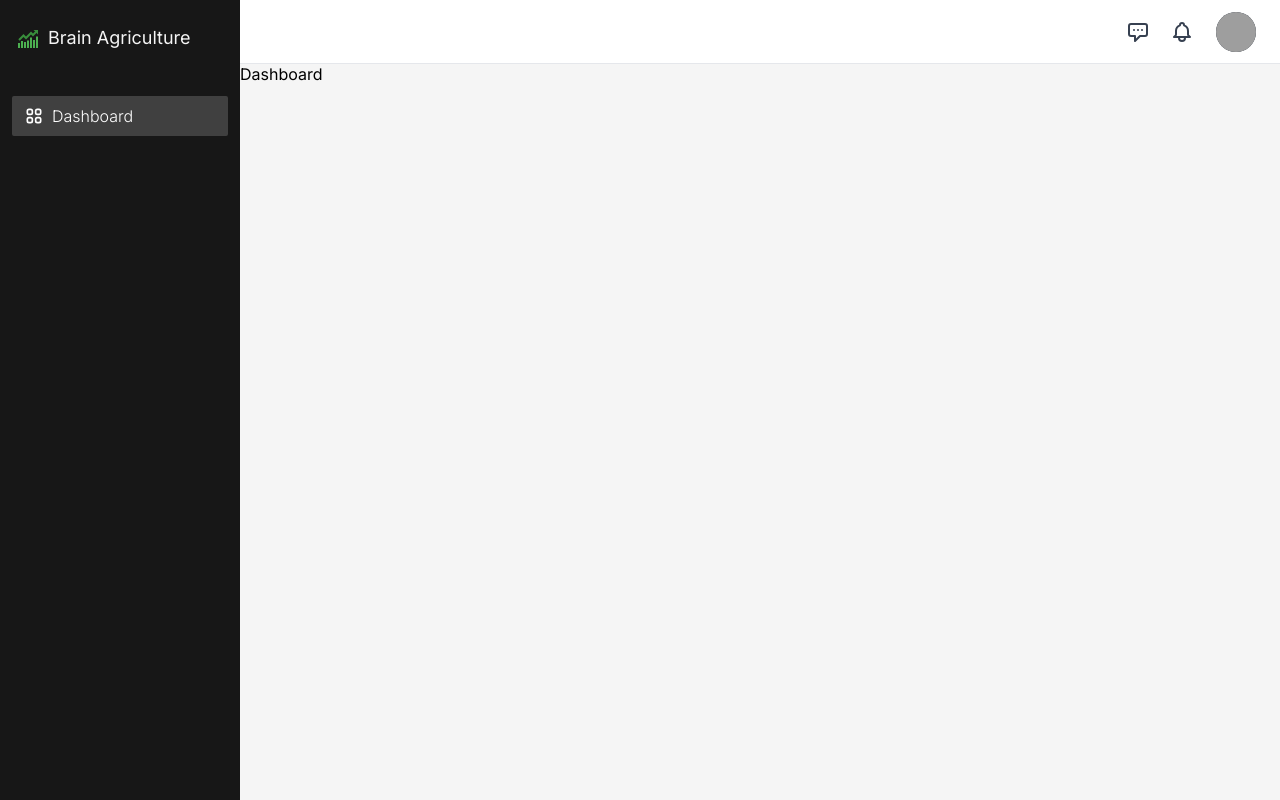
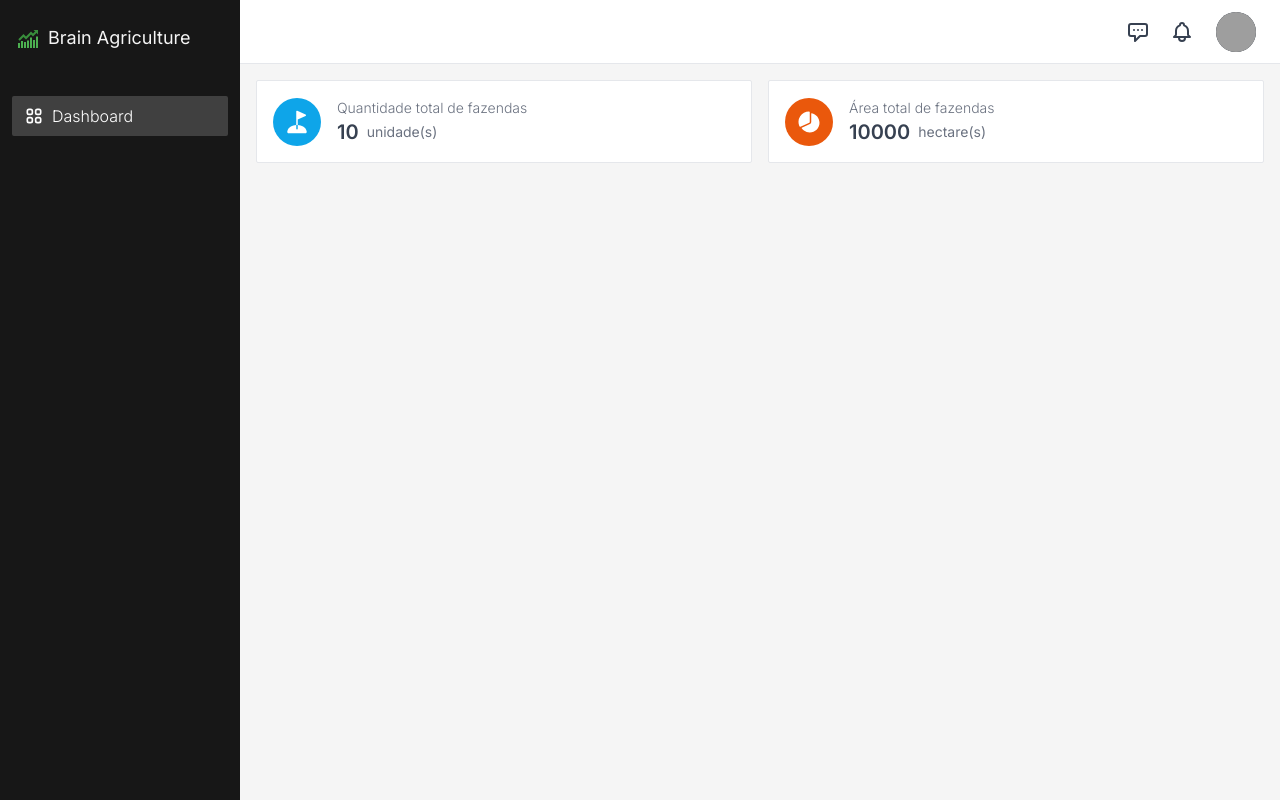
Before and after one commit to wendelsantosd/brain-agriculture-web, a React (Vite) app: page / in a window 1280 px wide. Built offline with nearby package versions, Linux system fonts and the light colour scheme; grey boxes are pictures that could not be loaded.

Commit message:
feat: implements board values farm view component

```diff
--- /dev/null
+++ b/src/pages/Dashboard/Dashboard.tsx
@@ -0,0 +1,7 @@
+import { BoardValuesFarm } from "./components/BoardValuesFarm"
+
+export const Dashboard = (): React.ReactElement => {
+  return <>
+    <BoardValuesFarm />
+  </>
+}
--- /dev/null
+++ b/src/pages/Dashboard/components/BoardValuesFarm.tsx
@@ -0,0 +1,35 @@
+import { IoGolf, IoPieChart } from "react-icons/io5"
+import { BoxWrapperProps } from "./interface"
+
+export const BoardValuesFarm = (): React.ReactElement => {
+
+  return <div className="flex gap-4">
+    <BoxWrapper>
+      <div className="rounded-full h-12 w-12 flex items-center justify-center bg-sky-500">
+        <IoGolf className="text-2xl text-white" />
+      </div>
+      <div className="pl-4">
+        <span className="text-sm text-gray-500 font-light">Quantidade total de fazendas</span>
+        <div className="flex items-center">
+          <strong className="text-xl text-gray-700 font-semibold">10</strong>
+          <span className="text-sm text-gray-500 pl-2">unidade(s)</span>
+        </div>
+      </div>
+    </BoxWrapper>
+    <BoxWrapper>
+      <div className="rounded-full h-12 w-12 flex items-center justify-center bg-orange-600">
+        <IoPieChart className="text-2xl text-white" />
+      </div>
+      <div className="pl-4">
+        <span className="text-sm text-gray-500 font-light">Área total de fazendas</span>
+        <div className="flex items-center">
+          <strong className="text-xl text-gray-700 font-semibold">10000</strong>
+          <span className="text-sm text-gray-500 pl-2">hectare(s)</span>
+        </div>
+      </div>
+    </BoxWrapper>
+  </div>
+}
+
+const BoxWrapper = ({ children }: BoxWrapperProps) =>
+  <div className="bg-white rounded-sm p-4 flex-1 border border-gray-200 flex items-center">{children}</div>
--- /dev/null
+++ b/src/pages/Dashboard/components/interface.ts
@@ -0,0 +1,5 @@
+import { ReactNode } from "react";
+
+export interface BoxWrapperProps {
+  children: ReactNode;
+}
--- a/src/pages/dashboard.tsx
+++ /dev/null
@@ -1,3 +0,0 @@
-export const Dashboard = (): React.ReactElement => {
-  return <h1>Dashboard</h1>
-}
--- a/src/routes/index.tsx
+++ b/src/routes/index.tsx
@@ -1,6 +1,6 @@
 import { BrowserRouter as Router, Routes, Route } from "react-router-dom";
 import { Layout } from "../shared/layout/Layout";
-import { Dashboard } from "../pages/dashboard";
+import { Dashboard } from "../pages/Dashboard/Dashboard";
 
 export const ReactRoutes = () => <Router>
   <Routes>
--- a/src/shared/layout/Layout.tsx
+++ b/src/shared/layout/Layout.tsx
@@ -7,7 +7,9 @@ export const Layout = (): React.ReactElement => {
     <Sidebar />
     <div className='flex-1'>
       <Header />
-      <div>{<Outlet />}</div>
+      <div className="flex-1 p-4 min-h-0 overflow-auto">
+        {<Outlet />}
+      </div>
     </div>
   </div>
 }
```
